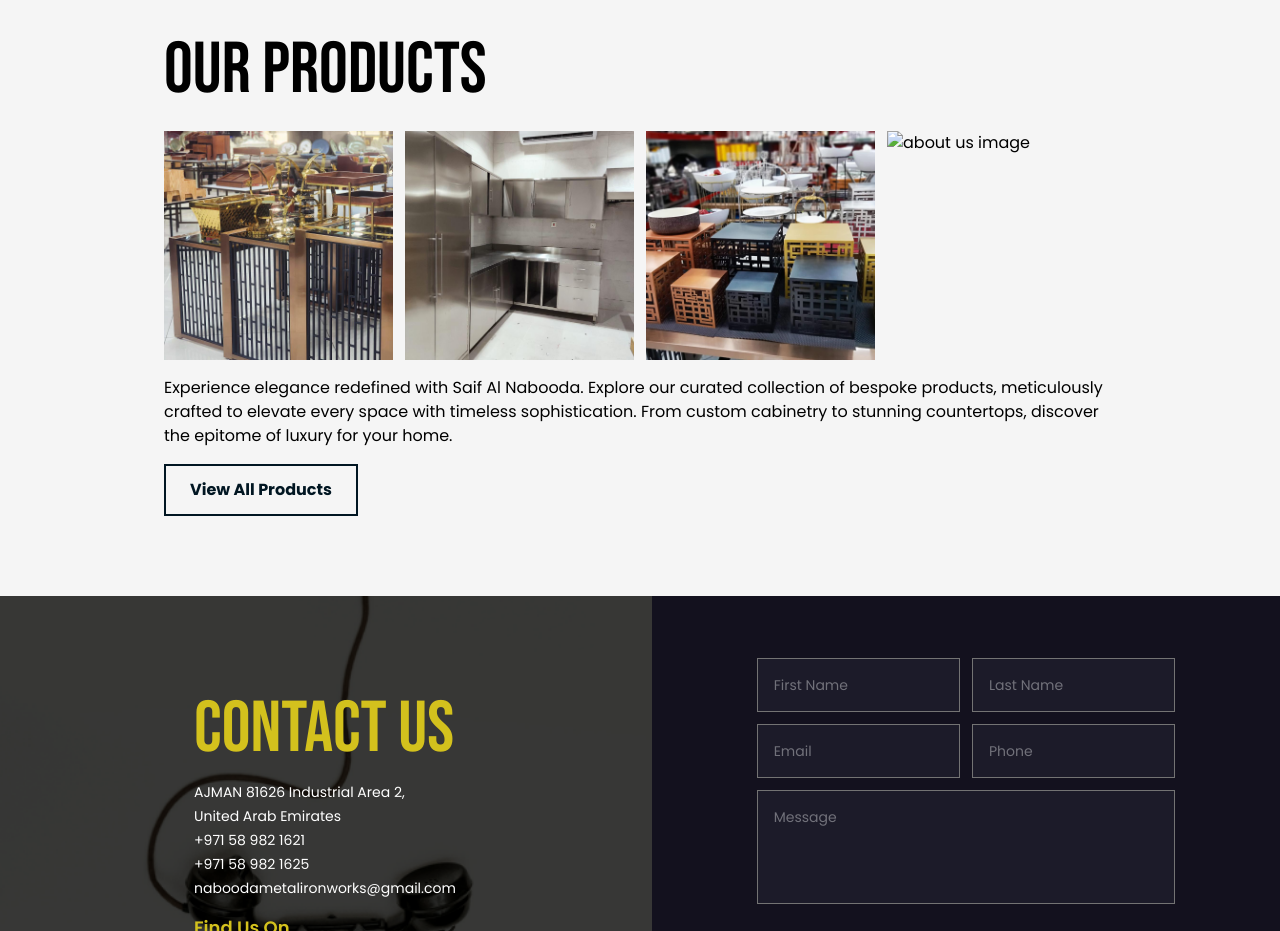
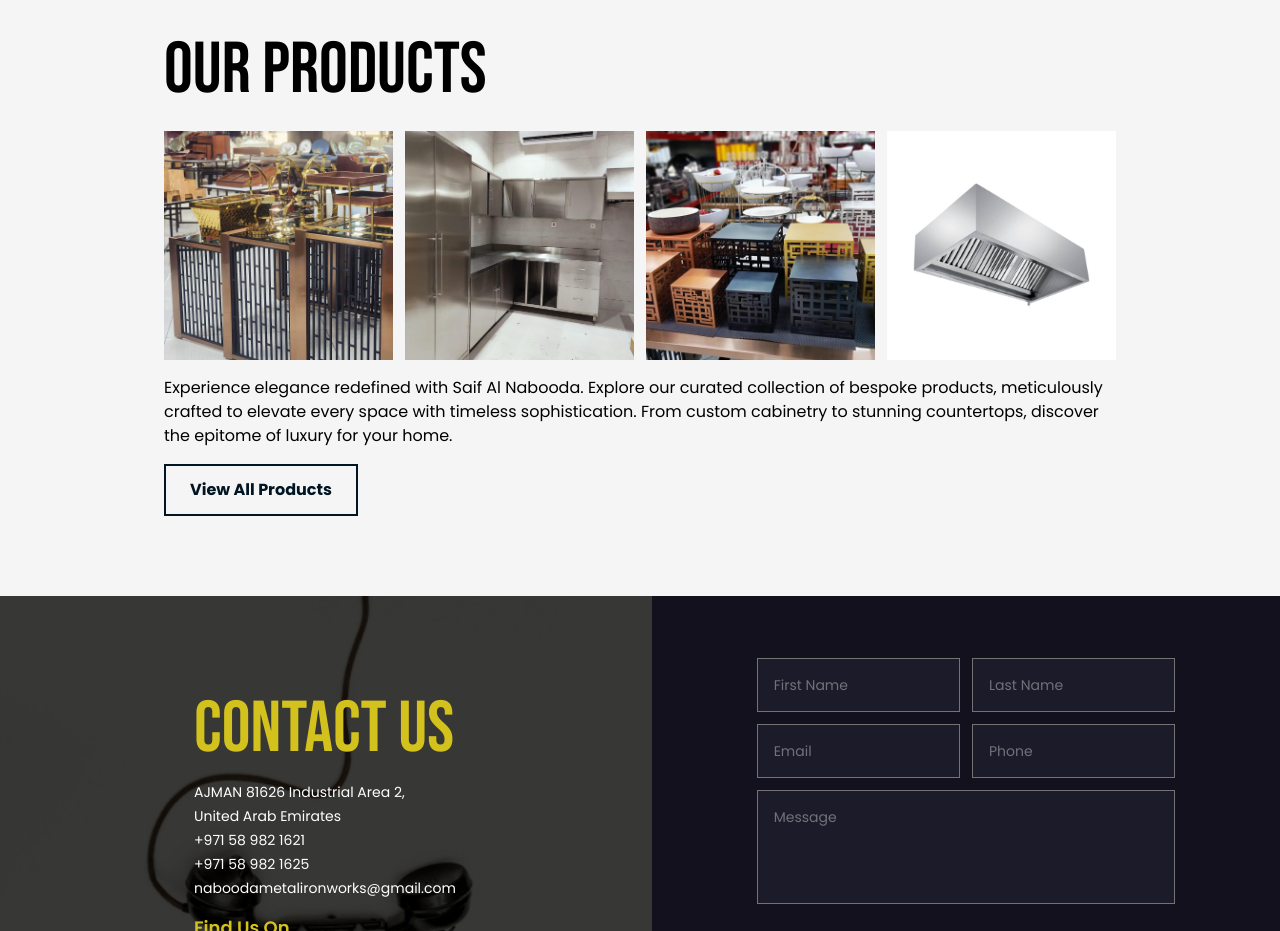
Before and after one commit to ADHIL-MOHAMMED-P-N/saif_al_nabooda, a website: page index.html in a window 1280 px wide. Shown: the part 1620-2551 px from the top of the page. Drawn offline with nearby package versions, Linux system fonts and the light colour scheme.

Commit message:
img path fix :bug

```diff
--- a/index.html
+++ b/index.html
@@ -290,7 +290,7 @@
           <div class="flex-1 product__imgContainer">
             <a href="./products/#kitchen">
               <img
-                src="./img/products/kitchen/kitchen-3.png"
+                src="./img/products/kitchen/kitchen-3.jpeg"
                 alt="about us image"
                 class="w-full h-full object-cover aspect-square"
               />
```
